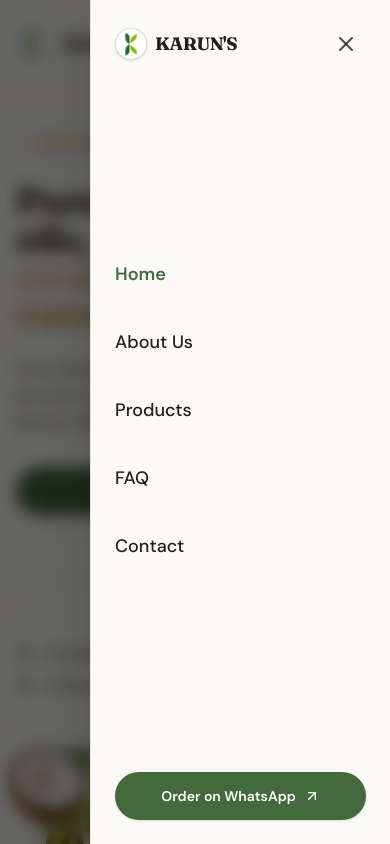
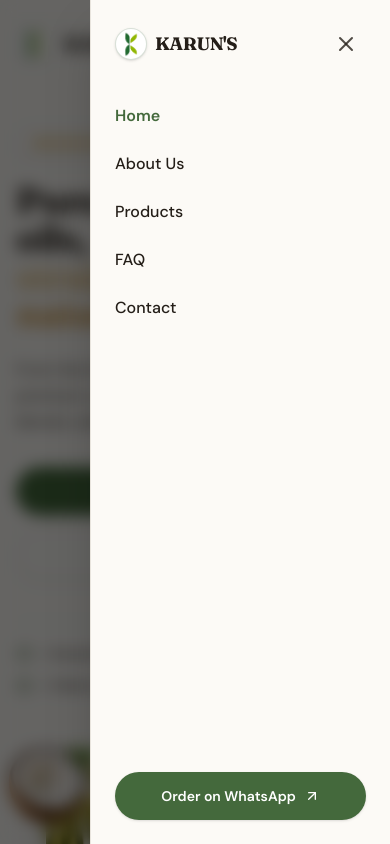
Before and after one commit to karunsoil24/Karunsoil, a Next.js app: page / in a window 390 px wide. Both pictures are taken after a click on the button "Toggle menu". Shown: the top 844 px of the page. Built offline with nearby package versions, Linux system fonts and the light colour scheme.

Commit message:
refactor: mobile menu spacing and absolute background scroll lock

```diff
--- a/src/app/globals.css
+++ b/src/app/globals.css
@@ -66,6 +66,12 @@ html,
 body {
   overflow-x: hidden;
   max-width: 100vw;
+}
+
+html.menu-open,
+body.menu-open {
+  overflow: hidden;
+  height: 100%;
 }
 
 body {
--- a/src/components/navbar.tsx
+++ b/src/components/navbar.tsx
@@ -28,11 +28,20 @@ export default function Navbar() {
   useEffect(() => {
     if (isOpen) {
       document.body.style.overflow = "hidden";
+      document.body.style.touchAction = "none";
+      document.documentElement.classList.add("menu-open");
+      document.body.classList.add("menu-open");
     } else {
       document.body.style.overflow = "";
+      document.body.style.touchAction = "";
+      document.documentElement.classList.remove("menu-open");
+      document.body.classList.remove("menu-open");
     }
     return () => {
       document.body.style.overflow = "";
+      document.body.style.touchAction = "";
+      document.documentElement.classList.remove("menu-open");
+      document.body.classList.remove("menu-open");
     };
   }, [isOpen]);
 
@@ -142,10 +151,12 @@ export default function Navbar() {
           <div
             className="fixed inset-0 bg-black/60 backdrop-blur-sm animate-in fade-in duration-300 cursor-pointer"
             onClick={() => setIsOpen(false)}
+            onTouchMove={(e) => e.preventDefault()}
           />
 
           {/* Drawer Panel */}
           <div className="relative w-full max-w-[300px] max-w-[100vw] h-full bg-background border-l border-border shadow-2xl flex flex-col justify-between p-6 z-10 animate-in slide-in-from-right duration-300 overflow-y-auto">
+            <div className="flex flex-col gap-8">
               {/* Header: Logo & Close */}
               <div className="flex items-center justify-between">
                 <Link href="/" onClick={() => setIsOpen(false)} className="flex items-center gap-2 group">
@@ -172,7 +183,7 @@ export default function Navbar() {
               </div>
 
               {/* Links */}
-            <nav className="flex flex-col gap-5 my-auto">
+              <nav className="flex flex-col gap-2">
                 {navLinks.map((link) => {
                   const isActive = pathname === link.href;
                   return (
@@ -180,7 +191,7 @@ export default function Navbar() {
                       key={link.name}
                       href={link.href}
                       onClick={() => setIsOpen(false)}
-                    className={`block py-2.5 rounded-xl font-body text-lg font-medium transition-colors ${
+                      className={`block py-2 rounded-xl font-body text-base font-medium transition-colors ${
                         isActive
                           ? "text-primary font-semibold"
                           : "text-foreground hover:text-primary"
@@ -191,6 +202,7 @@ export default function Navbar() {
                   );
                 })}
               </nav>
+            </div>
 
             {/* WhatsApp Button at bottom */}
             <div className="pt-4">
```
Lines whose indentation alone changed are shown as unchanged.
